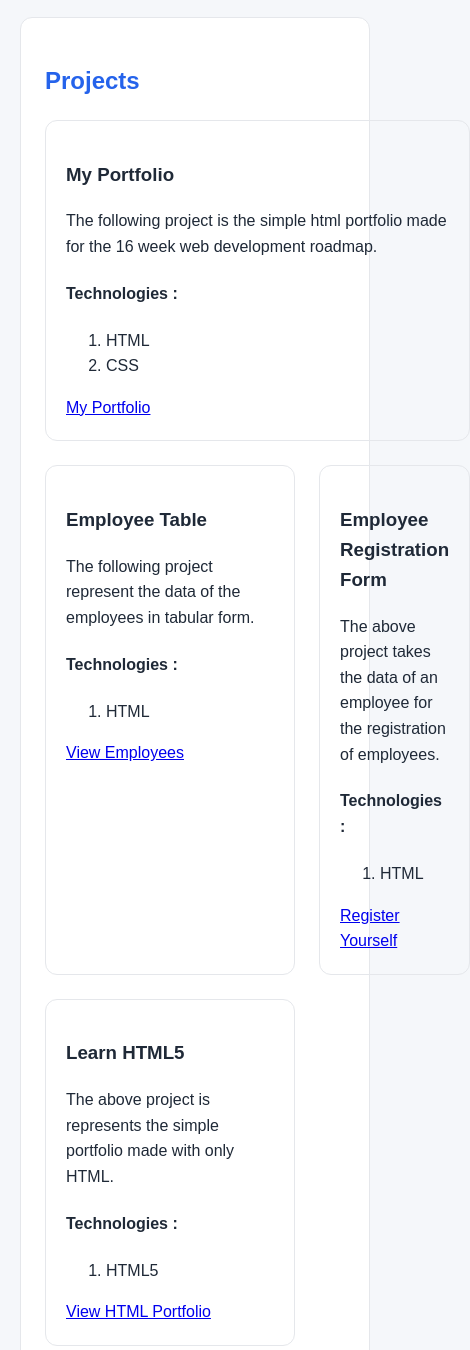
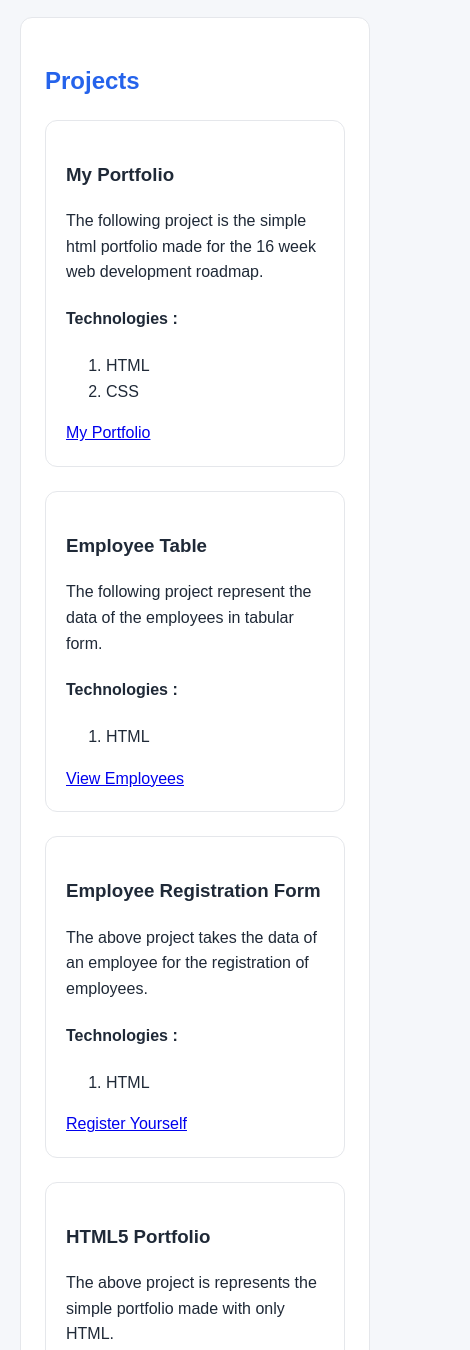
Before and after one commit to khanaabidabdal/web-development-roadmap, a plain HTML site: page week-02-css/day-04/index.html in a window 390 px wide. Shown: the part 990-2340 px from the top of the page, 470 px wide, since content can reach past the window. Drawn offline with Linux system fonts and the light colour scheme.

Commit message:
feat: add @media query for featured cols span

```diff
--- a/week-02-css/day-04/index.html
+++ b/week-02-css/day-04/index.html
@@ -97,7 +97,7 @@
                     </article>
                     <article>
                         <header>
-                            <h3>Learn HTML5</h3>
+                            <h3>HTML5 Portfolio</h3>
                         </header>
                         <p>The above project is represents the simple portfolio made with only HTML.</p>
                         <h4>Technologies :</h4>
--- a/week-02-css/day-04/style.css
+++ b/week-02-css/day-04/style.css
@@ -137,7 +137,7 @@ h2{
 }
 
 .featured {
-    grid-column: span 2;
+    grid-column: auto;
 }
 
 @media (min-width: 650px) {
```
